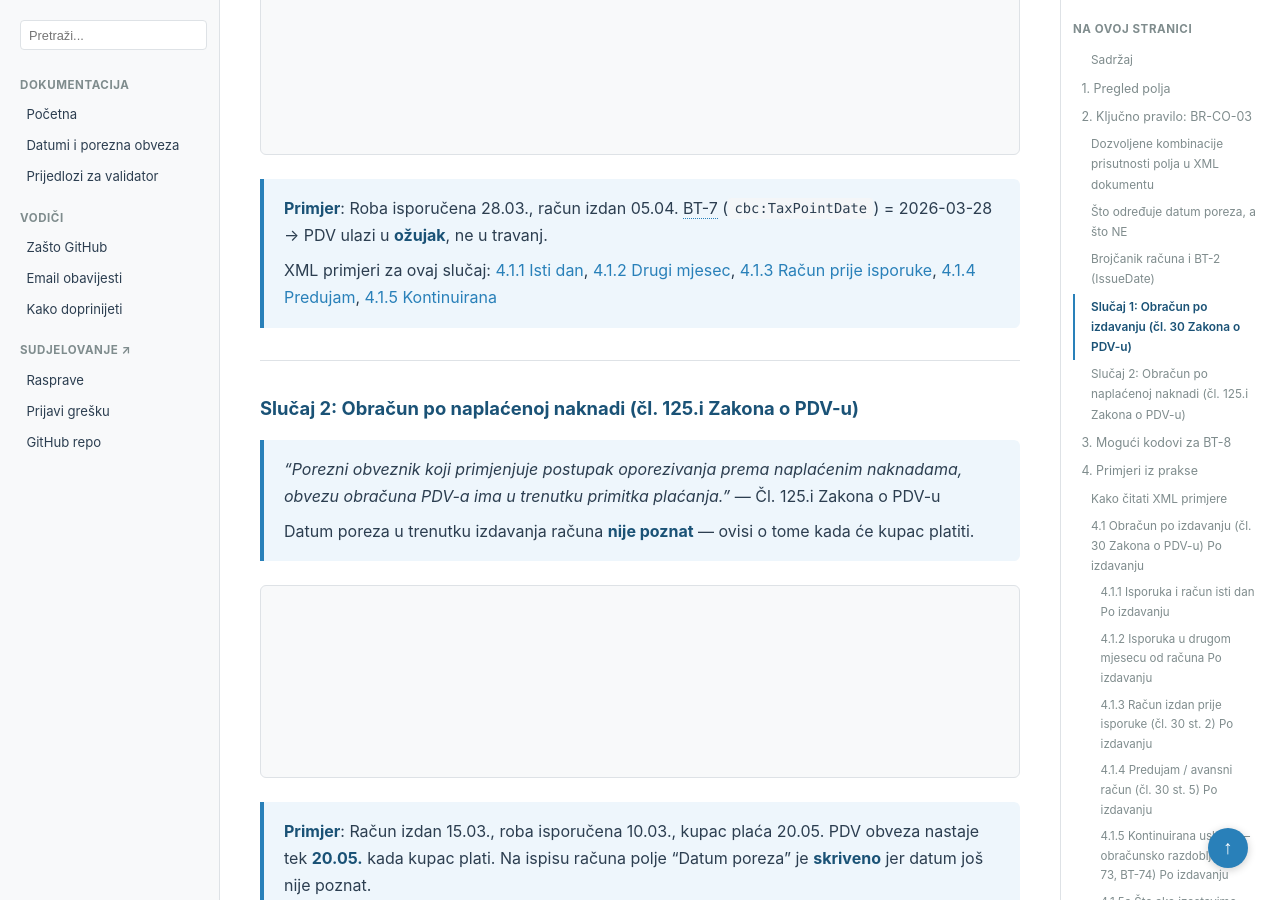
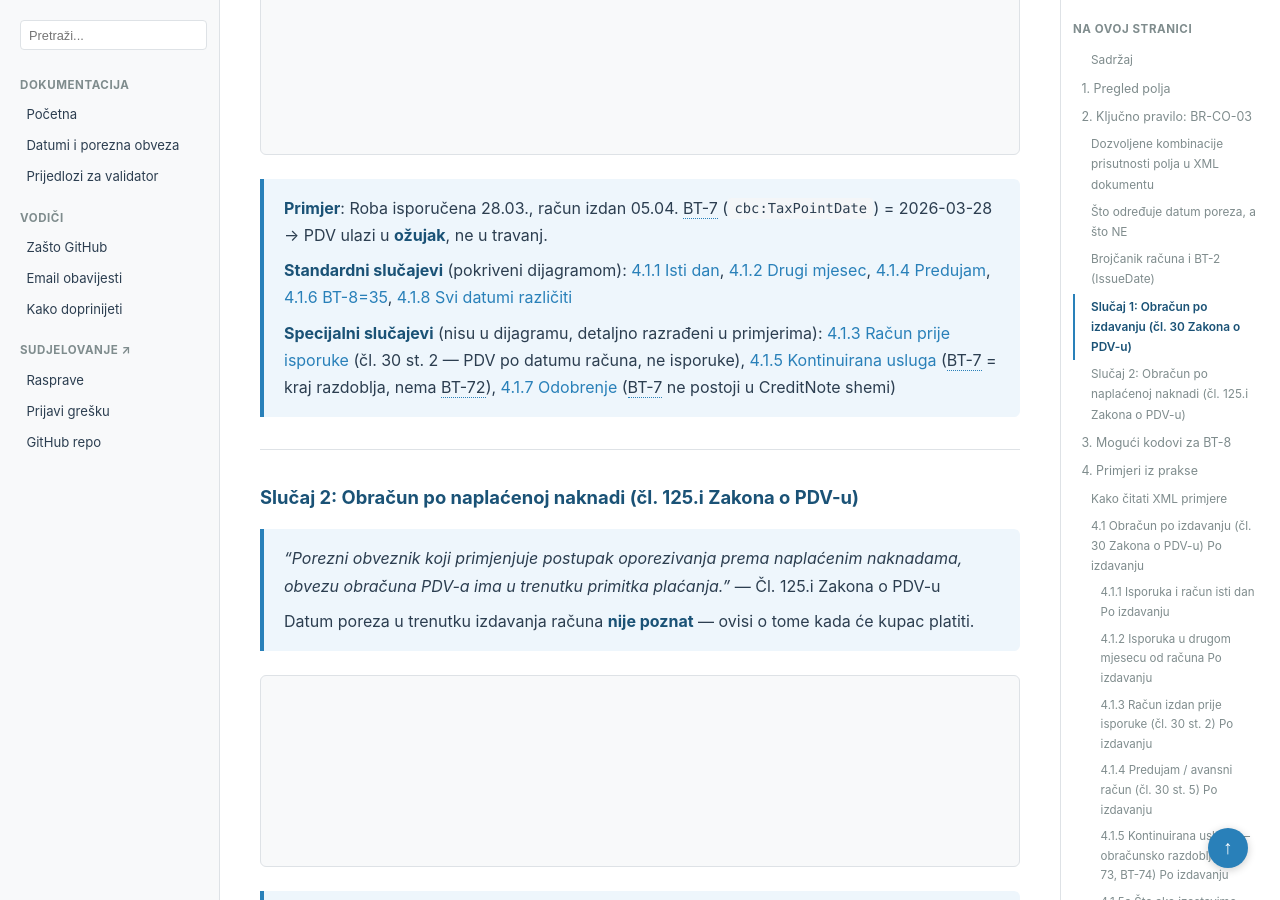
Before and after one commit to dageci/eracun-fiskalizacija-datumi, a Jekyll site: the page built from docs/eracun-datumi-poreza-workflow.md, in a window 1280 px wide and 900 px high, scrolled down 5745 px. Built offline with Jekyll 4.4.1, drawn with Linux system fonts in a browser that asks for light colours.

Commit message:
razdvojeni linkovi na standardne i specijalne slucajeve uz flowchart Slucaj 1

```diff
--- a/docs/eracun-datumi-poreza-workflow.md
+++ b/docs/eracun-datumi-poreza-workflow.md
@@ -160,7 +160,9 @@ flowchart TD
 > **Primjer**: Roba isporučena 28.03., račun izdan 05.04.
 > BT-7 (`cbc:TaxPointDate`) = 2026-03-28 → PDV ulazi u **ožujak**, ne u travanj.
 >
-> XML primjeri za ovaj slučaj: [4.1.1 Isti dan](#411-isporuka-i-račun-isti-dan-po-izdavanju), [4.1.2 Drugi mjesec](#412-isporuka-u-drugom-mjesecu-od-računa-po-izdavanju), [4.1.3 Račun prije isporuke](#413-račun-izdan-prije-isporuke-čl-30-st-2-po-izdavanju), [4.1.4 Predujam](#414-predujam-avansni-račun-čl-30-st-5-po-izdavanju), [4.1.5 Kontinuirana](#415-kontinuirana-usluga-obračunsko-razdoblje-bt-73-bt-74-po-izdavanju)
+> **Standardni slučajevi** (pokriveni dijagramom): [4.1.1 Isti dan](#411-isporuka-i-račun-isti-dan-po-izdavanju), [4.1.2 Drugi mjesec](#412-isporuka-u-drugom-mjesecu-od-računa-po-izdavanju), [4.1.4 Predujam](#414-predujam-avansni-račun-čl-30-st-5-po-izdavanju), [4.1.6 BT-8=35](#416-bt-835--automatska-veza-na-datum-isporuke-po-izdavanju), [4.1.8 Svi datumi različiti](#418-svi-datumi-u-različitim-mjesecima--bt-7-eksplicitni-datum-po-izdavanju)
+>
+> **Specijalni slučajevi** (nisu u dijagramu, detaljno razrađeni u primjerima): [4.1.3 Račun prije isporuke](#413-račun-izdan-prije-isporuke-čl-30-st-2-po-izdavanju) (čl. 30 st. 2 — PDV po datumu računa, ne isporuke), [4.1.5 Kontinuirana usluga](#415-kontinuirana-usluga--obračunsko-razdoblje-bt-73-bt-74-po-izdavanju) (BT-7 = kraj razdoblja, nema BT-72), [4.1.7 Odobrenje](#417-odobrenje--creditnote-po-izdavanju) (BT-7 ne postoji u CreditNote shemi)
 
 ---
 
```
Also changed, not shown: eracun-datumi-poreza-workflow.md (+3 -1 lines).
